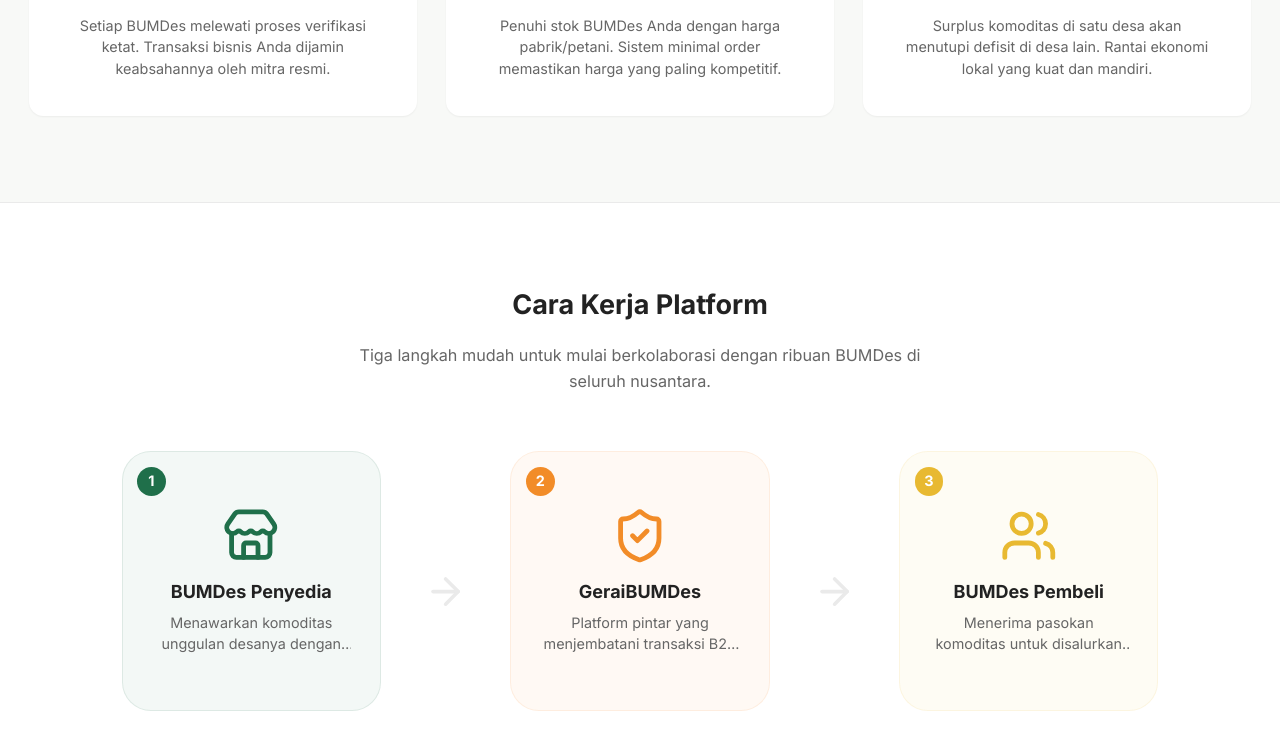
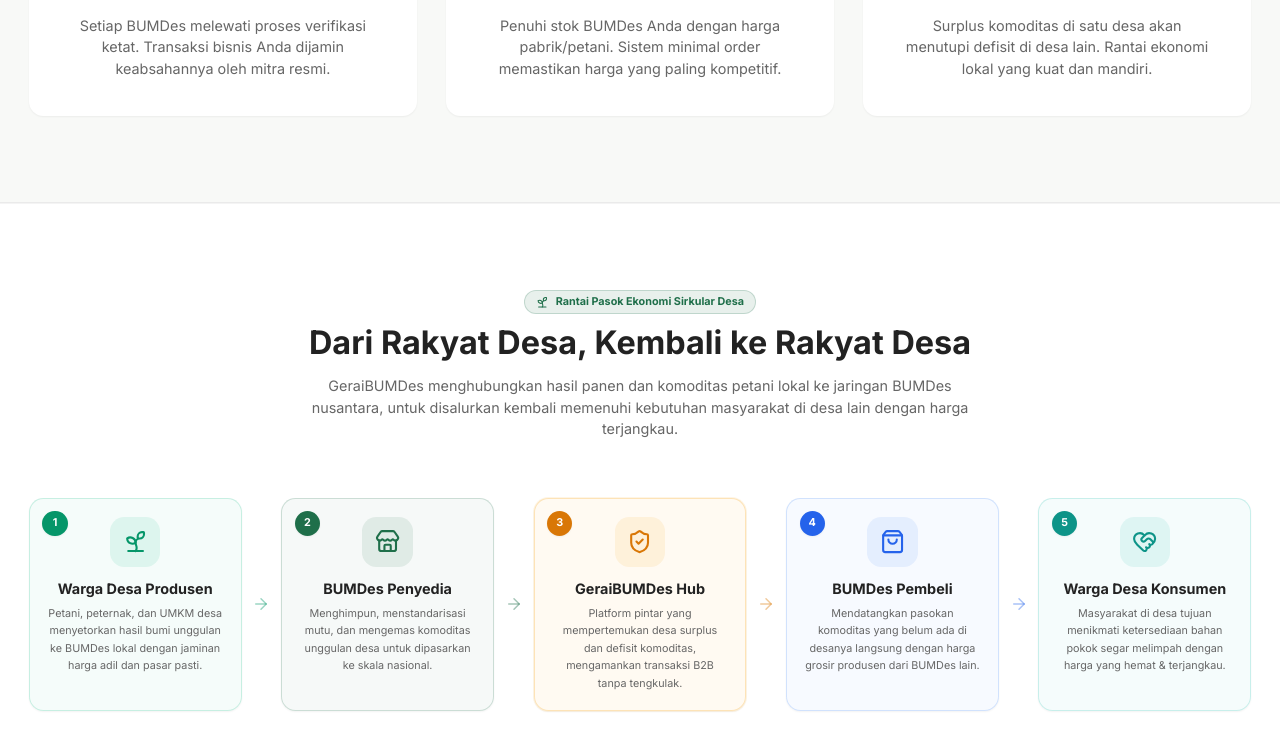
Before and after one commit to imaniendra-art/GERAIBUMDES, a Next.js app: page / in a window 1280 px wide. Shown: the part 2009-2762 px from the top of the page. Built offline with nearby package versions, Linux system fonts and the light colour scheme; no server answers; the database is empty.

Commit message:
feat(landing): Implement 5-step circular village economy supply chain on homepage

```diff
--- a/src/app/page.tsx
+++ b/src/app/page.tsx
@@ -1,4 +1,4 @@
-import { ArrowRight, ShoppingBag, Store, TrendingUp, CheckCircle, Search, ShieldCheck, MapPin, ArrowRightCircle, PackageOpen, Users, Truck, Leaf, Star, Box } from "lucide-react";
+import { ArrowRight, ArrowDown, ShoppingBag, Store, TrendingUp, CheckCircle, Search, ShieldCheck, MapPin, ArrowRightCircle, PackageOpen, Users, Truck, Leaf, Star, Box, Sprout, HeartHandshake, RefreshCw } from "lucide-react";
 import Link from "next/link";
 import { Button } from "@/components/ui/Button";
 import { Card, CardContent } from "@/components/ui/Card";
@@ -386,54 +386,151 @@
         </div>
       </section>
 
-      {/* Skenario Flow */}
-      <section id="cara-kerja" className="py-8 md:py-24 bg-surface">
+      {/* Skenario Flow: Ekonomi Sirkular Desa (5 Langkah) */}
+      <section id="cara-kerja" className="py-12 md:py-24 bg-surface border-t border-border/50">
         <div className="max-w-[1600px] mx-auto px-4 sm:px-6 lg:px-8">
-          <div className="text-center mb-6 md:mb-16">
-            <h2 className="text-2xl md:text-3xl font-bold text-text-main mb-3 md:mb-6">Cara Kerja Platform</h2>
-            <p className="text-sm md:text-lg text-text-muted max-w-2xl mx-auto leading-relaxed">
-              Tiga langkah mudah untuk mulai berkolaborasi dengan ribuan BUMDes di seluruh nusantara.
+          <div className="text-center mb-8 md:mb-16">
+            <div className="inline-flex items-center gap-2 px-3 py-1 rounded-full bg-primary/10 text-primary text-xs font-bold mb-3 border border-primary/20">
+              <Sprout className="h-3.5 w-3.5" />
+              Rantai Pasok Ekonomi Sirkular Desa
+            </div>
+            <h2 className="text-2xl md:text-4xl font-bold text-text-main mb-3 md:mb-4">
+              Dari Rakyat Desa, Kembali ke Rakyat Desa
+            </h2>
+            <p className="text-sm md:text-base text-text-muted max-w-3xl mx-auto leading-relaxed">
+              GeraiBUMDes menghubungkan hasil panen dan komoditas petani lokal ke jaringan BUMDes nusantara, untuk disalurkan kembali memenuhi kebutuhan masyarakat di desa lain dengan harga terjangkau.
             </p>
           </div>
 
-          <div className="flex flex-col lg:flex-row items-center justify-center gap-3 lg:gap-12 relative">
+          {/* 5-Step Connected Flow */}
+          <div className="flex flex-col lg:flex-row items-stretch justify-center gap-3 xl:gap-2.5 relative">
 
-            {/* Step 1 */}
-            <div className="flex flex-col items-center text-center z-10 w-full lg:w-72">
-              <div className="bg-primary/5 p-4 md:p-8 rounded-xl md:rounded-[2rem] w-full flex flex-col items-center justify-center border border-primary/10 relative h-[140px] md:h-auto md:aspect-square md:mb-6">
-                <div className="absolute top-3 left-3 md:top-4 md:left-4 bg-primary text-white w-6 h-6 md:w-8 md:h-8 rounded-full flex items-center justify-center font-bold text-xs md:text-base">1</div>
-                <Store className="h-8 w-8 md:h-16 md:w-16 text-primary mb-2 md:mb-4" />
-                <h4 className="font-bold text-sm md:text-xl mb-1 md:mb-2">BUMDes Penyedia</h4>
-                <p className="text-[11px] md:text-base text-text-muted leading-tight line-clamp-2">Menawarkan komoditas unggulan desanya dengan harga grosir kompetitif.</p>
+            {/* Step 1: Warga Desa Produsen */}
+            <div className="flex-1 bg-emerald-500/[0.04] p-5 rounded-2xl border border-emerald-500/20 shadow-sm flex flex-col items-center text-center relative hover:shadow-md transition-all group">
+              <div className="absolute top-3.5 left-3.5 bg-emerald-600 text-white w-7 h-7 rounded-full flex items-center justify-center font-bold text-xs shadow-sm">
+                1
+              </div>
+              <div className="w-12 h-12 md:w-14 md:h-14 rounded-2xl bg-emerald-500/10 flex items-center justify-center text-emerald-600 mb-3 group-hover:scale-105 transition-transform">
+                <Sprout className="h-6 w-6 md:h-7 md:w-7" />
+              </div>
+              <h4 className="font-bold text-sm md:text-base text-text-main mb-1.5">Warga Desa Produsen</h4>
+              <p className="text-xs text-text-muted leading-relaxed">
+                Petani, peternak, dan UMKM desa menyetorkan hasil bumi unggulan ke BUMDes lokal dengan jaminan harga adil dan pasar pasti.
+              </p>
+            </div>
+
+            {/* Desktop Arrow 1 */}
+            <div className="hidden lg:flex items-center justify-center px-0.5 text-border shrink-0">
+              <ArrowRight className="h-5 w-5 text-emerald-600/40" />
+            </div>
+            {/* Mobile Arrow 1 */}
+            <div className="lg:hidden flex justify-center py-0.5">
+              <ArrowDown className="h-4 w-4 text-emerald-600/50" />
+            </div>
+
+            {/* Step 2: BUMDes Penyedia */}
+            <div className="flex-1 bg-primary/[0.04] p-5 rounded-2xl border border-primary/20 shadow-sm flex flex-col items-center text-center relative hover:shadow-md transition-all group">
+              <div className="absolute top-3.5 left-3.5 bg-primary text-white w-7 h-7 rounded-full flex items-center justify-center font-bold text-xs shadow-sm">
+                2
+              </div>
+              <div className="w-12 h-12 md:w-14 md:h-14 rounded-2xl bg-primary/10 flex items-center justify-center text-primary mb-3 group-hover:scale-105 transition-transform">
+                <Store className="h-6 w-6 md:h-7 md:w-7" />
+              </div>
+              <h4 className="font-bold text-sm md:text-base text-text-main mb-1.5">BUMDes Penyedia</h4>
+              <p className="text-xs text-text-muted leading-relaxed">
+                Menghimpun, menstandarisasi mutu, dan mengemas komoditas unggulan desa untuk dipasarkan ke skala nasional.
+              </p>
+            </div>
+
+            {/* Desktop Arrow 2 */}
+            <div className="hidden lg:flex items-center justify-center px-0.5 text-border shrink-0">
+              <ArrowRight className="h-5 w-5 text-primary/40" />
+            </div>
+            {/* Mobile Arrow 2 */}
+            <div className="lg:hidden flex justify-center py-0.5">
+              <ArrowDown className="h-4 w-4 text-primary/50" />
+            </div>
+
+            {/* Step 3: GeraiBUMDes Hub */}
+            <div className="flex-1 bg-amber-500/[0.05] p-5 rounded-2xl border border-amber-500/25 shadow-sm flex flex-col items-center text-center relative hover:shadow-md transition-all group ring-1 ring-amber-500/10">
+              <div className="absolute top-3.5 left-3.5 bg-amber-600 text-white w-7 h-7 rounded-full flex items-center justify-center font-bold text-xs shadow-sm">
+                3
+              </div>
+              <div className="w-12 h-12 md:w-14 md:h-14 rounded-2xl bg-amber-500/10 flex items-center justify-center text-amber-600 mb-3 group-hover:scale-105 transition-transform">
+                <ShieldCheck className="h-6 w-6 md:h-7 md:w-7" />
+              </div>
+              <h4 className="font-bold text-sm md:text-base text-text-main mb-1.5">GeraiBUMDes Hub</h4>
+              <p className="text-xs text-text-muted leading-relaxed">
+                Platform pintar yang mempertemukan desa surplus dan defisit komoditas, mengamankan transaksi B2B tanpa tengkulak.
+              </p>
+            </div>
+
+            {/* Desktop Arrow 3 */}
+            <div className="hidden lg:flex items-center justify-center px-0.5 text-border shrink-0">
+              <ArrowRight className="h-5 w-5 text-amber-600/40" />
+            </div>
+            {/* Mobile Arrow 3 */}
+            <div className="lg:hidden flex justify-center py-0.5">
+              <ArrowDown className="h-4 w-4 text-amber-600/50" />
+            </div>
+
+            {/* Step 4: BUMDes Pembeli */}
+            <div className="flex-1 bg-blue-500/[0.04] p-5 rounded-2xl border border-blue-500/20 shadow-sm flex flex-col items-center text-center relative hover:shadow-md transition-all group">
+              <div className="absolute top-3.5 left-3.5 bg-blue-600 text-white w-7 h-7 rounded-full flex items-center justify-center font-bold text-xs shadow-sm">
+                4
+              </div>
+              <div className="w-12 h-12 md:w-14 md:h-14 rounded-2xl bg-blue-500/10 flex items-center justify-center text-blue-600 mb-3 group-hover:scale-105 transition-transform">
+                <ShoppingBag className="h-6 w-6 md:h-7 md:w-7" />
+              </div>
+              <h4 className="font-bold text-sm md:text-base text-text-main mb-1.5">BUMDes Pembeli</h4>
+              <p className="text-xs text-text-muted leading-relaxed">
+                Mendatangkan pasokan komoditas yang belum ada di desanya langsung dengan harga grosir produsen dari BUMDes lain.
+              </p>
+            </div>
+
+            {/* Desktop Arrow 4 */}
+            <div className="hidden lg:flex items-center justify-center px-0.5 text-border shrink-0">
+              <ArrowRight className="h-5 w-5 text-blue-600/40" />
+            </div>
+            {/* Mobile Arrow 4 */}
+            <div className="lg:hidden flex justify-center py-0.5">
+              <ArrowDown className="h-4 w-4 text-blue-600/50" />
+            </div>
+
+            {/* Step 5: Warga Desa Konsumen */}
+            <div className="flex-1 bg-teal-500/[0.04] p-5 rounded-2xl border border-teal-500/20 shadow-sm flex flex-col items-center text-center relative hover:shadow-md transition-all group">
+              <div className="absolute top-3.5 left-3.5 bg-teal-600 text-white w-7 h-7 rounded-full flex items-center justify-center font-bold text-xs shadow-sm">
+                5
+              </div>
+              <div className="w-12 h-12 md:w-14 md:h-14 rounded-2xl bg-teal-500/10 flex items-center justify-center text-teal-600 mb-3 group-hover:scale-105 transition-transform">
+                <HeartHandshake className="h-6 w-6 md:h-7 md:w-7" />
+              </div>
+              <h4 className="font-bold text-sm md:text-base text-text-main mb-1.5">Warga Desa Konsumen</h4>
+              <p className="text-xs text-text-muted leading-relaxed">
+                Masyarakat di desa tujuan menikmati ketersediaan bahan pokok segar melimpah dengan harga yang hemat & terjangkau.
+              </p>
+            </div>
+
+          </div>
+
+          {/* Circular Economy Indicator Pill */}
+          <div className="mt-8 md:mt-12 bg-primary/5 border border-primary/20 rounded-2xl p-4 md:p-5 flex flex-col sm:flex-row items-center justify-between gap-4 text-center sm:text-left">
+            <div className="flex items-center gap-3.5">
+              <div className="w-10 h-10 rounded-xl bg-primary/10 text-primary flex items-center justify-center shrink-0">
+                <RefreshCw className="h-5 w-5 text-primary" />
+              </div>
+              <div>
+                <h5 className="font-bold text-sm text-text-main">Siklus Ekonomi Berkelanjutan Antar-Desa</h5>
+                <p className="text-xs text-text-muted mt-0.5">
+                  Memutus ketergantungan pada rantai tengkulak, menjaga perputaran uang dan nilai tambah tetap berputar di kantong masyarakat desa.
+                </p>
               </div>
             </div>
-
-            <ArrowRight className="hidden lg:block h-12 w-12 text-border flex-shrink-0" />
-            <div className="lg:hidden h-4 w-[2px] bg-border border-dashed"></div>
-
-            {/* Step 2 */}
-            <div className="flex flex-col items-center text-center z-10 w-full lg:w-72">
-              <div className="bg-cta/5 p-4 md:p-8 rounded-xl md:rounded-[2rem] w-full flex flex-col items-center justify-center border border-cta/10 relative h-[140px] md:h-auto md:aspect-square md:mb-6">
-                <div className="absolute top-3 left-3 md:top-4 md:left-4 bg-cta text-white w-6 h-6 md:w-8 md:h-8 rounded-full flex items-center justify-center font-bold text-xs md:text-base">2</div>
-                <ShieldCheck className="h-8 w-8 md:h-16 md:w-16 text-cta mb-2 md:mb-4" />
-                <h4 className="font-bold text-sm md:text-xl mb-1 md:mb-2 text-text-main">GeraiBUMDes</h4>
-                <p className="text-[11px] md:text-base text-text-muted leading-tight line-clamp-2">Platform pintar yang menjembatani transaksi B2B antar-desa secara aman.</p>
-              </div>
-            </div>
-
-            <ArrowRight className="hidden lg:block h-12 w-12 text-border flex-shrink-0" />
-            <div className="lg:hidden h-4 w-[2px] bg-border border-dashed"></div>
-
-            {/* Step 3 */}
-            <div className="flex flex-col items-center text-center z-10 w-full lg:w-72">
-              <div className="bg-secondary/5 p-4 md:p-8 rounded-xl md:rounded-[2rem] w-full flex flex-col items-center justify-center border border-secondary/10 relative h-[140px] md:h-auto md:aspect-square md:mb-6">
-                <div className="absolute top-3 left-3 md:top-4 md:left-4 bg-secondary text-white w-6 h-6 md:w-8 md:h-8 rounded-full flex items-center justify-center font-bold text-xs md:text-base">3</div>
-                <Users className="h-8 w-8 md:h-16 md:w-16 text-secondary mb-2 md:mb-4" />
-                <h4 className="font-bold text-sm md:text-xl mb-1 md:mb-2">BUMDes Pembeli</h4>
-                <p className="text-[11px] md:text-base text-text-muted leading-tight line-clamp-2">Menerima pasokan komoditas untuk disalurkan ke masyarakat lokal.</p>
-              </div>
-            </div>
-
+            <Link href="/produk" className="shrink-0">
+              <Button variant="outline" size="sm" className="rounded-xl text-xs font-bold border-primary/30 hover:bg-primary/10 hover:text-primary transition-all">
+                Jelajahi Komoditas Desa <ArrowRight className="h-3.5 w-3.5 ml-1.5" />
+              </Button>
+            </Link>
           </div>
         </div>
       </section>
```
